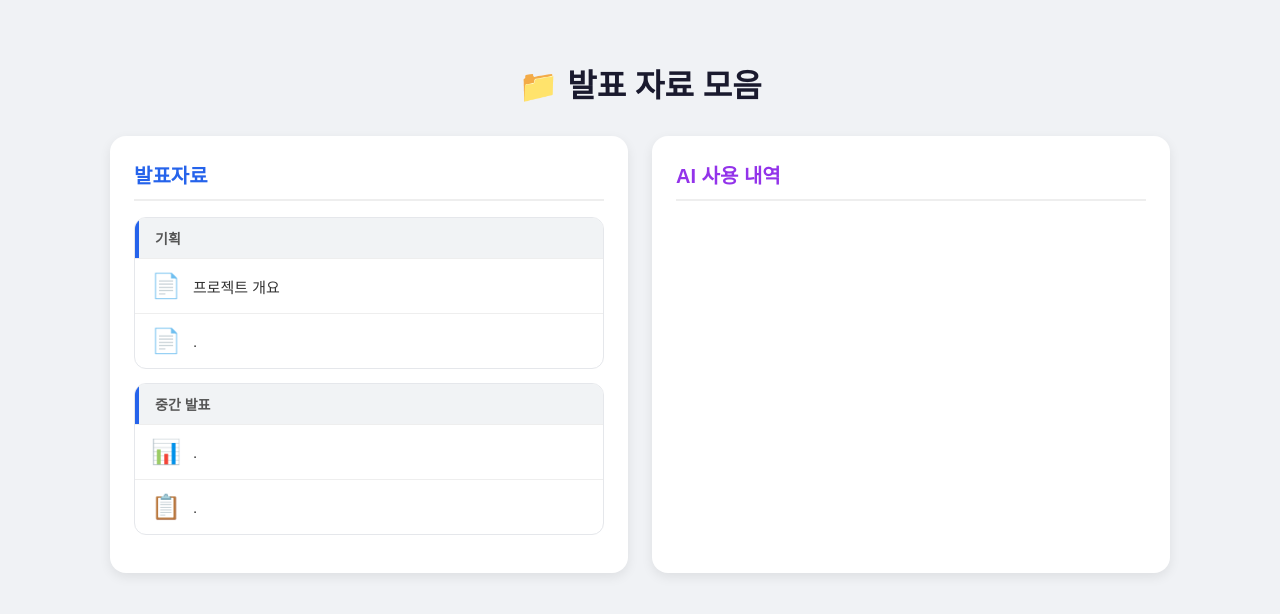
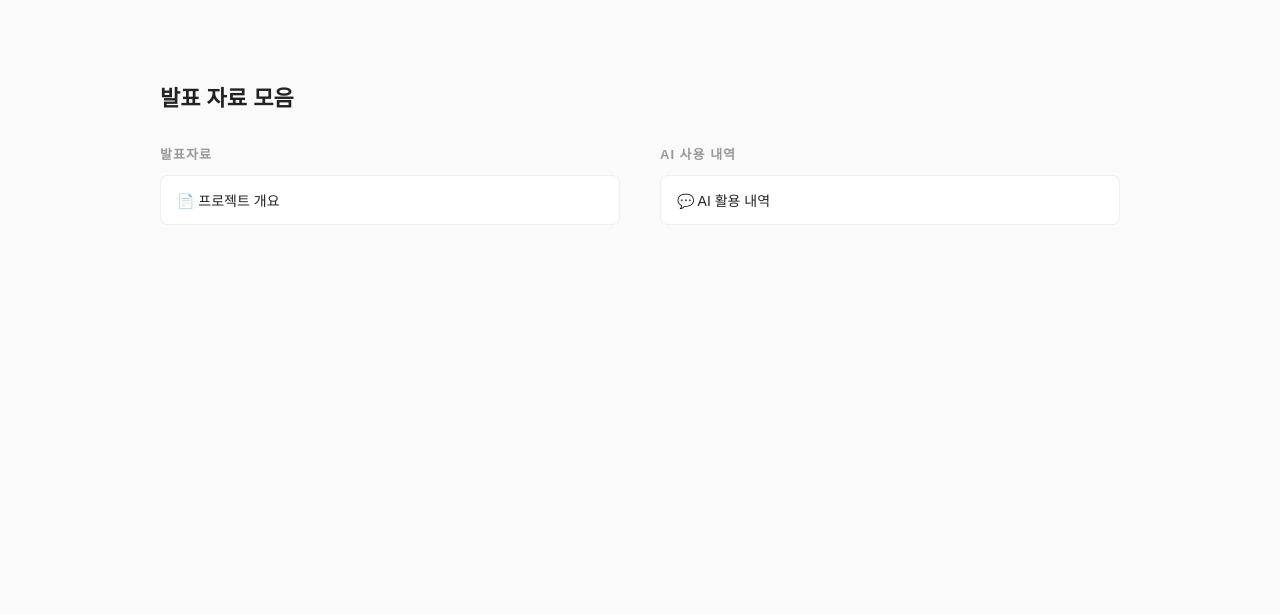
Before and after one commit to noctis-03/FinalJavaProject, a plain HTML site: page index.html in a window 1280 px wide. Drawn offline with Linux system fonts and the light colour scheme.

Commit message:
Update index.html

```diff
--- a/index.html
+++ b/index.html
@@ -6,102 +6,55 @@
   <style>
     * { margin: 0; padding: 0; box-sizing: border-box; }
     body {
-      font-family: 'Apple SD Gothic Neo', 'Noto Sans KR', sans-serif;
-      max-width: 1100px;
-      margin: 40px auto;
+      font-family: 'Apple SD Gothic Neo', sans-serif;
+      max-width: 1000px;
+      margin: 60px auto;
       padding: 20px;
-      background: #f0f2f5;
+      background: #fafafa;
+      color: #222;
     }
-    h1 { text-align: center; margin-bottom: 30px; color: #1a1a2e; }
+    h1 { font-size: 22px; font-weight: 600; margin-bottom: 32px; }
 
-    .container {
-      display: grid;
-      grid-template-columns: 1fr 1fr;
-      gap: 24px;
+    .container { display: grid; grid-template-columns: 1fr 1fr; gap: 40px; }
+
+    .section h2 {
+      font-size: 13px;
+      font-weight: 600;
+      text-transform: uppercase;
+      letter-spacing: 1px;
+      color: #999;
+      margin-bottom: 12px;
     }
-    .section {
+
+    .card {
+      display: block;
+      padding: 14px 16px;
+      margin: 6px 0;
       background: #fff;
-      border-radius: 16px;
-      padding: 24px;
-      box-shadow: 0 4px 12px rgba(0,0,0,0.08);
+      border: 1px solid #eee;
+      border-radius: 8px;
+      text-decoration: none;
+      color: #222;
+      font-size: 14px;
+      transition: border-color 0.2s;
     }
-    .section h2 {
-      font-size: 20px;
-      margin-bottom: 16px;
-      padding-bottom: 10px;
-      border-bottom: 2px solid #eee;
-    }
-    .section.left h2 { color: #2563eb; }
-    .section.right h2 { color: #9333ea; }
-
-    /* 묶음 */
-    .group {
-      margin: 14px 0;
-      border: 1px solid #e5e7eb;
-      border-radius: 12px;
-      overflow: hidden;
-    }
-    .group-title {
-      font-size: 14px;
-      font-weight: 700;
-      padding: 10px 16px;
-      background: #f1f3f5;
-      color: #555;
-    }
-    .section.left .group-title { border-left: 4px solid #2563eb; }
-    .section.right .group-title { border-left: 4px solid #9333ea; }
-
-    /* 카드 */
-    .card {
-      display: flex;
-      align-items: center;
-      gap: 12px;
-      padding: 13px 16px;
-      text-decoration: none;
-      color: #333;
-      font-size: 15px;
-      border-top: 1px solid #eee;
-      transition: all 0.2s;
-    }
-    .card:first-child { border-top: none; }
-    .card .icon { font-size: 24px; flex-shrink: 0; }
-
-    .section.left .card:hover { background: #eff6ff; }
-    .section.right .card:hover { background: #faf5ff; }
+    .card:hover { border-color: #999; }
   </style>
 </head>
 <body>
 
-  <h1>📁 발표 자료 모음</h1>
+  <h1>발표 자료 모음</h1>
 
   <div class="container">
-
-    <!-- 왼쪽: 발표자료 -->
-    <div class="section left">
+    <div class="section">
       <h2>발표자료</h2>
-
-      <div class="group">
-        <div class="group-title">기획</div>
-        <a class="card" href="#"><span class="icon">📄</span> 프로젝트 개요</a>
-        <a class="card" href="#"><span class="icon">📄</span> .</a>
-      </div>
-
-      <div class="group">
-        <div class="group-title">중간 발표</div>
-        <a class="card" href="#"><span class="icon">📊</span> .</a>
-        <a class="card" href="#"><span class="icon">📋</span> .</a>
-      </div>
-
-
+      <a class="card" href="docs/project_overview/project-overview.pdf">📄 프로젝트 개요</a>
     </div>
 
-    <!-- 오른쪽: AI 사용 내역 -->
-    <div class="section right">
+    <div class="section">
       <h2>AI 사용 내역</h2>
-
-
+      <a class="card" href="#">💬 AI 활용 내역</a>
     </div>
-
   </div>
 
 </body>
```
